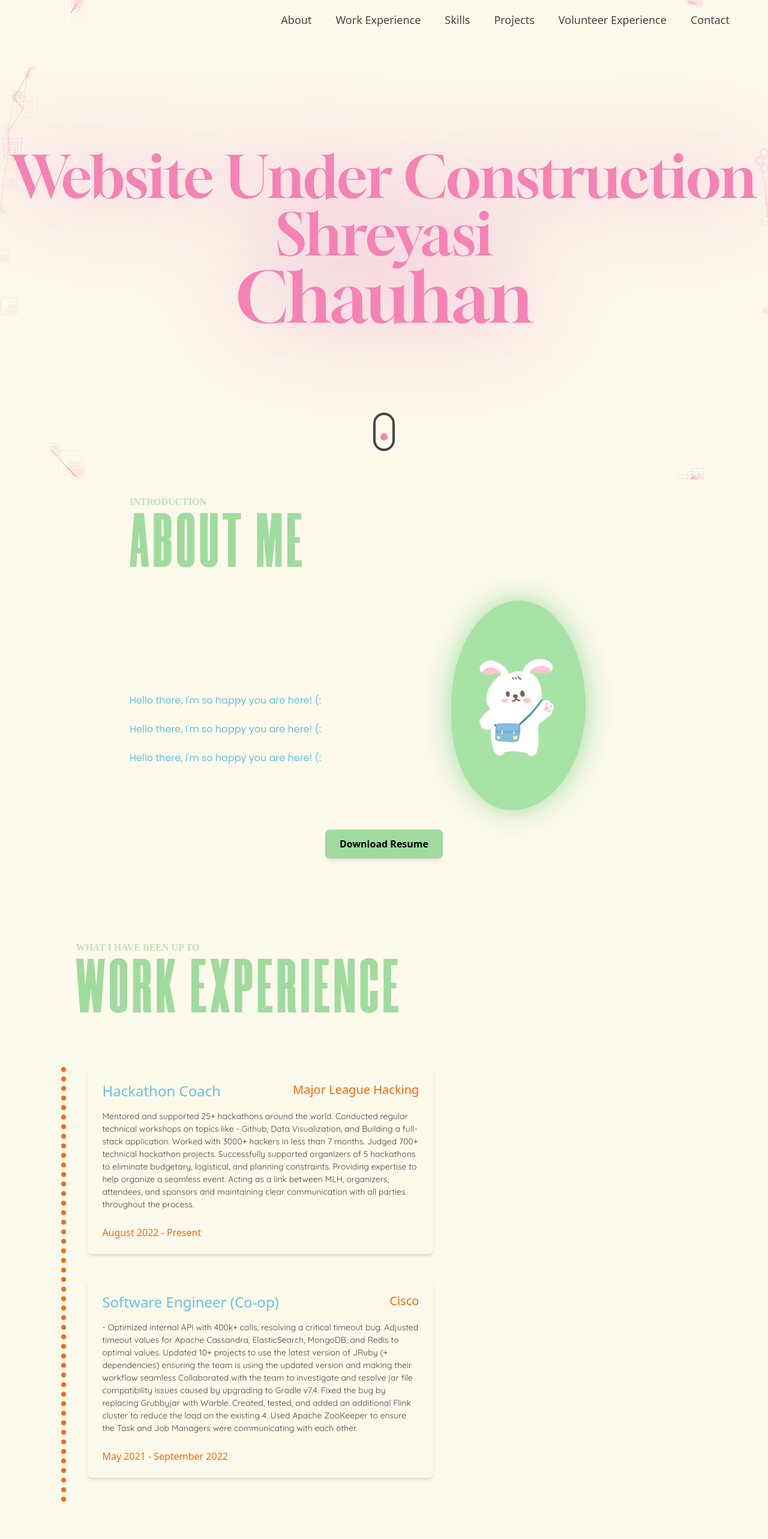
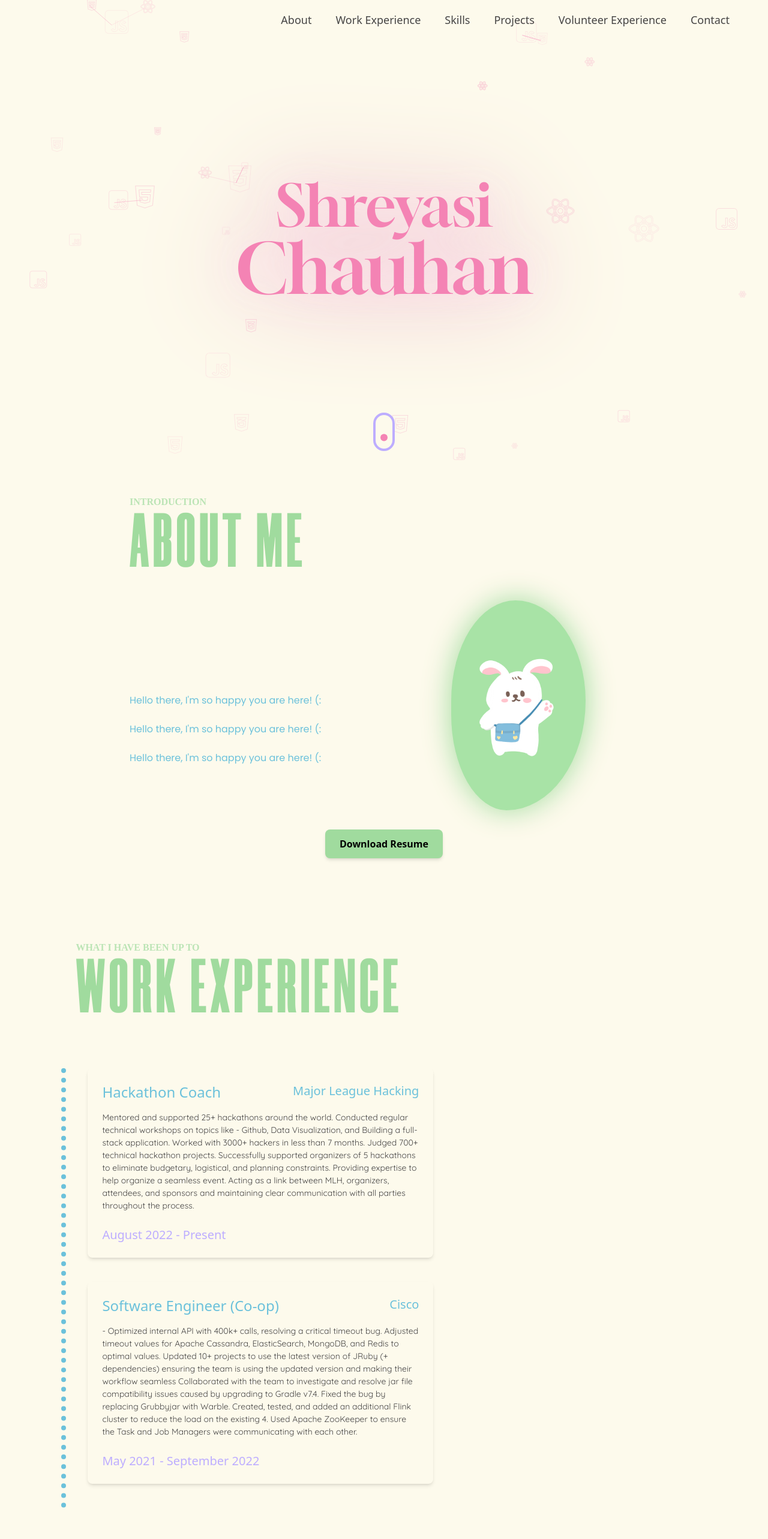
Before and after one commit to shreyasichauhan19/ShreyasiChauhan, a React (Vite) app: page / in a window 1280 px wide. Shown: the top 2566 px of the page at 60% size. Built offline with nearby package versions, Linux system fonts and the light colour scheme; a web font is replaced by a local one.

Commit message:
just pulling some things together

```diff
--- a/src/App/index.css
+++ b/src/App/index.css
@@ -124,7 +124,7 @@ polyline {
 .bounce:hover {
   display: inline-block;
   animation: rubberband 0.8s ease-out;
-  color: #fedeff;
+  color: #BDADFF;
 }
 
 @keyframes rubberband {
--- a/src/Components/HeroText.jsx
+++ b/src/Components/HeroText.jsx
@@ -21,7 +21,7 @@ const HeroText = () => {
             whileInView={{ x: 0 }}
             transition={{ duration: 0.6, type: "spring" }}
           >
-            Website Under Construction Shreyasi{" "}
+           Shreyasi{" "}
           </m.span>
           <m.div
             initial={{ x: 100 }}
--- a/src/Components/SocialLinks.jsx
+++ b/src/Components/SocialLinks.jsx
@@ -3,16 +3,16 @@ import { icons } from "../Constants/constants";
 
 const SocialLinks = () => {
   return (
-    <div className="w-full h-[100px] bg-primary-500 flex justify-center items-center gap-3 p-6">
+    <div className="w-full h-[100px] bg-primary-800 flex justify-center items-center gap-10 ">
       <a href="https://github.com/shreyasichauhan19?tab=repositories" target="_blank">
         <FontAwesomeIcon
-          className="text-3xl text-grayscale-50 hover:text-primary-700 hover:scale-[1.1] transition-all duration-75"
+          className="text-4xl text-primary-600 hover:text-primary-700 hover:scale-[1.1] transition-all duration-75"
           icon={icons.faGithub}
         />
       </a>
       <a href="https://www.linkedin.com/in/shreyasi-chauhan/" target="_blank">
         <FontAwesomeIcon
-          className="text-3xl text-grayscale-50 hover:text-primary-400 hover:scale-[1.1] transition-all duration-75"
+          className="text-4xl text-primary-600 hover:text-primary-700 hover:scale-[1.1] transition-all duration-75"
           icon={icons.faLinkedin}
         />
       </a>
--- a/src/Components/VolunteerExperienceItem.jsx
+++ b/src/Components/VolunteerExperienceItem.jsx
@@ -8,24 +8,24 @@ const VolunteerExperienceItem = ({ title, content }) => {
   };
 
   return (
-    <div className={`border bg-white dark:border-neutral-600 dark:bg-neutral-800 ${collapsed ? 'collapsed' : ''}`}>
-      <h2 className="mb-0">
+    <div className={`border border-grayscale-100 border-x-2 border-y-2 mb-4 rounded-lg  ${collapsed ? 'collapsed' : ''}`}>
+      <h2 className="mb-0 " style={{ fontFamily: 'Quicksand', fontSize: '20px', fontWeight: 'bold' }}>
         <button
-          className="group relative flex w-full items-center rounded-t-lg border-0 bg-white px-5 py-4 text-left text-base text-neutral-800 transition overflow-anchor-none hover:z-2 focus:z-3 focus:outline-none dark:bg-neutral-800 dark:text-white"
+          className="group relative flex w-full items-center px-8 py-8 text-primary-500 transition overflow-anchor-none hover:z-2 focus:z-3 focus:outline-none dark:bg-neutral-800 dark:text-white"
           type="button"
           onClick={toggleCollapse}
           aria-expanded={!collapsed}
           aria-controls={`collapse-${title}`}
         >
           {title}
-          <span className={`rotate-180 ${collapsed ? '' : 'rotate-0'}`}>
+          <span className={`rotate-0 ${collapsed ? '' : 'rotate-180'}`}>
             <svg
               xmlns="http://www.w3.org/2000/svg"
               fill="none"
               viewBox="0 0 24 24"
-              stroke-width="1.5"
+              stroke-width="2.5"
               stroke="currentColor"
-              className="h-6 w-6"
+              className="h-6 w-10"
             >
               <path
                 stroke-linecap="round"
@@ -41,7 +41,7 @@ const VolunteerExperienceItem = ({ title, content }) => {
         className={`px-5 py-4 ${collapsed ? 'hidden' : 'visible'}`}
         aria-labelledby={`heading-${title}`}
       >
-        {content}
+        <p className="mb-4 text-grayscale-950" style={{ fontFamily: 'Quicksand', fontSize: '18px' }}>{content}</p>
       </div>
     </div>
   );
--- a/src/Components/WorkExperienceCards.jsx
+++ b/src/Components/WorkExperienceCards.jsx
@@ -18,13 +18,13 @@ const WorkExperienceCards = ({ jobTitle, company, description, date }) => {
         <div className="mb-10 ml-6 block max-w-xl rounded-lg bg-neutral-50 p-6 shadow-md shadow-black/5 dark:bg-neutral-700 dark:shadow-black/10">
           <div className="mb-4 flex justify-between">
             <a
-              className="text-2xl text-primary-700 transition duration-150 ease-in-out hover:text-info-600 focus:text-info-600 active:text-info-700"
+              className="text-2xl text-primary-700 transition duration-150 ease-in-out hover:text-info-600 pr-10 focus:text-info-600 active:text-info-700"
             >
               {jobTitle}
             </a>
             <a
               href="#!"
-              className="text-xl text-primary-900 text-info transition duration-150 ease-in-out hover:text-info-600 focus:text-info-600 active:text-info-700"
+              className="text-xl text-primary-700 text-info transition duration-150 pl-10 ease-in-out hover:text-info-600 focus:text-info-600 active:text-info-700"
             >
               {company}
             </a>
@@ -35,7 +35,7 @@ const WorkExperienceCards = ({ jobTitle, company, description, date }) => {
                 fontWeight: "400",
               }}>{description}</p>
           <a
-            className="text-l text-primary-900 text-info transition duration-150 ease-in-out hover:text-info-600 focus:text-info-600 active:text-info-700"
+            className="text-xl text-primary-600 text-info transition duration-150 ease-in-out hover:text-info-600 focus:text-info-600 active:text-info-700"
           >
             {date}
           </a>
--- a/src/Components/elements/HeroScroller.jsx
+++ b/src/Components/elements/HeroScroller.jsx
@@ -7,7 +7,7 @@ const HeroScroller = () => {
       className="absolute xs:bottom-10 bottom-12 flex justify-center items-center"
     >
       <a href="#about">
-        <div className="w-[35-px] h-[64px] rounded-3xl border-4 border-grayscale-300 flex justify-center items-start p-2">
+        <div className="w-[35-px] h-[64px] rounded-3xl border-4 border-primary-600 flex justify-center items-start p-2">
           <m.div
             animate={{
               y: [0, 24, 0],
--- a/src/Pages/Contact.jsx
+++ b/src/Pages/Contact.jsx
@@ -12,7 +12,7 @@ const Contact = () => {
 
       <div className="w-full flex flex-col">
         <SocialLinks />
-        <div className="bg-primary-700 flex justify-center pb-4 text-grayscale-50">
+        <div className="bg-primary-800 flex justify-center pb-4 text-primary-600 text-xl">
           <span>
             Made by <em>Shreyasi Chauhan</em>
           </span>
--- a/src/Pages/VolunteerExperience.jsx
+++ b/src/Pages/VolunteerExperience.jsx
@@ -33,9 +33,9 @@ const VolunteerExperience = () => {
   ];
 
   return (
-    <div className="w-[80%] flex justify-center">
-      <div className="w-[80%] mt-5 mb-10">
-        <div className="w-80% h-[20%] mt-[20%] mb-[15%]">
+    <div className="w-full flex justify-center ">
+      <div className="w-[80%] mt-[0.1%] mb-[10%] ">
+        <div className="w-[80%] h-[20%] mt-[10%] mb-[6%]">
           <SectionTitle title="VOLUNTEER EXPERIENCE" subtitle="Other stuff that I do" />
         </div>
         <div id="accordionExample">
--- a/src/Pages/WorkExperience.jsx
+++ b/src/Pages/WorkExperience.jsx
@@ -26,7 +26,7 @@ const WorkExperiencePage = () => {
         <div className="w-80% h-[20%] mt-[1%] mb-[5%]">
           <SectionTitle title="WORK EXPERIENCE" subtitle="What I have been up to" />
         </div>
-        <ol className="border-l-8 border-dotted border-primary-900">
+        <ol className="border-l-8 border-dotted border-primary-700">
           {workExperienceData.map((experience, index) => (
             <WorkExperienceCards
               key={index}
```
